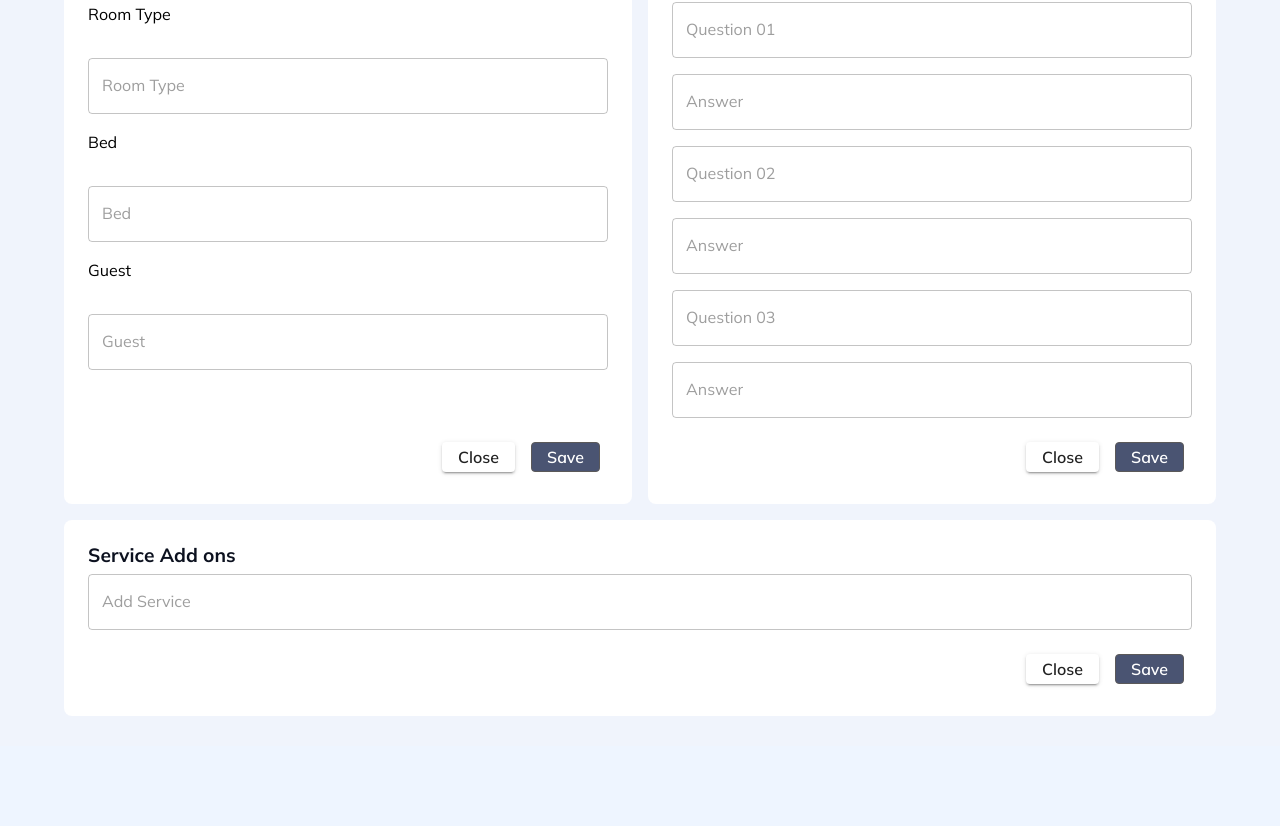
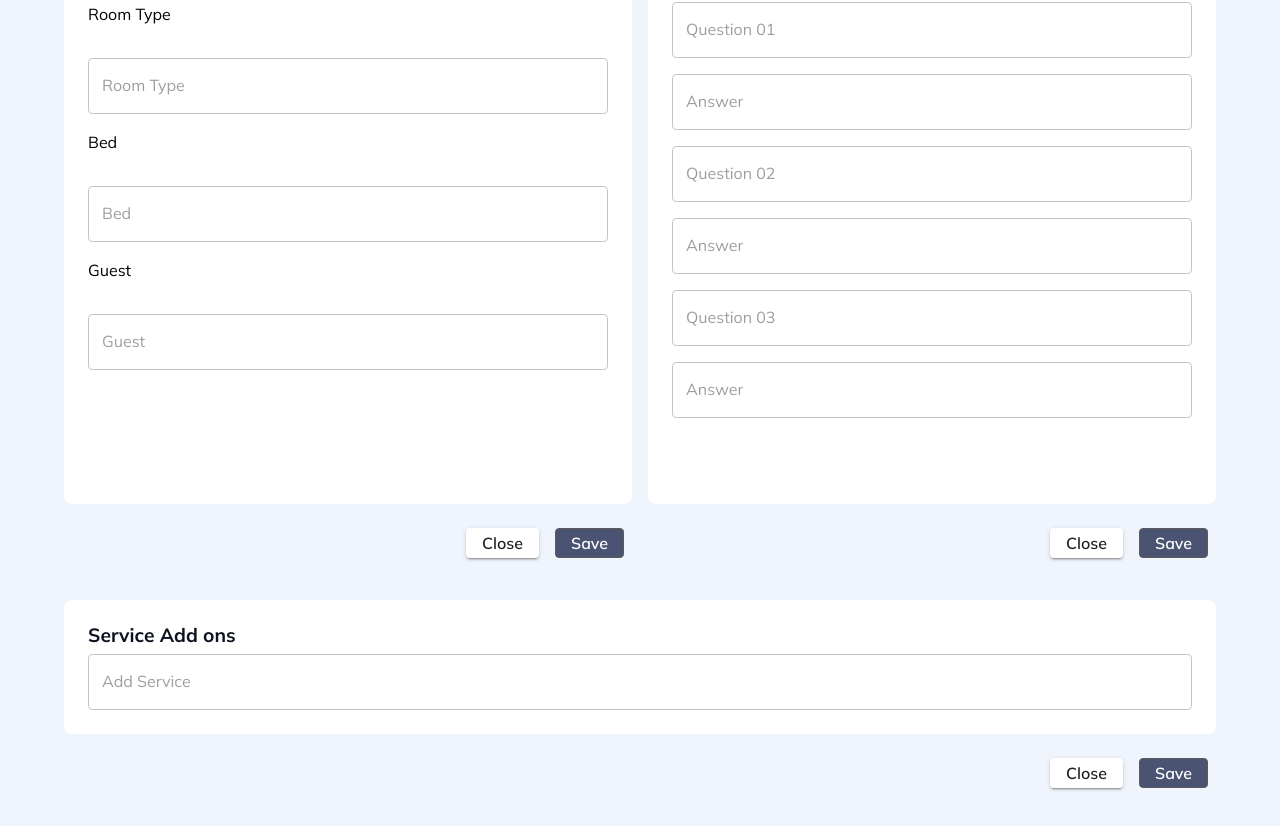
Before and after one commit to Software-Lifecycle-Consultants/slc-open-hms, a Next.js app: page /admin/rooms in a window 1280 px wide. Shown: the part 693-1519 px from the top of the page. Before the commit the page ends 1439 px from the top, so only its background shows below. Built offline with nearby package versions, Linux system fonts and the light colour scheme.

Commit message:
Admin Rooms Page improperly sized and misaligned buttons(close & save buttons

```diff
--- a/app/admin/rooms/page.tsx
+++ b/app/admin/rooms/page.tsx
@@ -311,6 +311,7 @@ const Rooms = () => {
                   }}
                 />
               </Stack>
+            </Box>
             <Box sx={{ display: "flex", justifyContent: "flex-end", mt: 2 }}>
               <Button
                 variant="contained"
@@ -335,7 +336,6 @@ const Rooms = () => {
                 Save
               </Button>
             </Box>
-            </Box>
           </Grid>
           <Grid item xs={12} md={6}>
             <Box
@@ -347,6 +347,7 @@ const Rooms = () => {
                 flexDirection: "column",
                 justifyContent: "space-between",
                 height: "100%",
+                width: "auto",
               }}
             >
               <Typography variant="h2" gutterBottom>
@@ -360,6 +361,7 @@ const Rooms = () => {
                 <TextField label="Question 03" variant="outlined" fullWidth />
                 <TextField label="Answer" variant="outlined" fullWidth />
               </Stack>
+            </Box>
             <Box sx={{ display: "flex", justifyContent: "flex-end", mt: 2 }}>
               <Button
                 variant="contained"
@@ -384,10 +386,9 @@ const Rooms = () => {
                 Save
               </Button>
             </Box>
-            </Box>
           </Grid>
           <Grid item xs={12}>
-            <Box p={3} bgcolor="white" borderRadius="8px">
+            <Box p={3} bgcolor="white" borderRadius="8px" mt={10}>
               <Typography variant="h2" gutterBottom>
                 Service Add ons
               </Typography>
@@ -421,6 +422,7 @@ const Rooms = () => {
                   }}
                 />
               </Stack>
+            </Box>
             <Box sx={{ display: "flex", justifyContent: "flex-end", mt: 2 }}>
               <Button
                 variant="contained"
@@ -445,7 +447,6 @@ const Rooms = () => {
                 Save
               </Button>
             </Box>
-            </Box>
           </Grid>
         </Grid>
       </Container>
```
Lines whose indentation alone changed are shown as unchanged.
